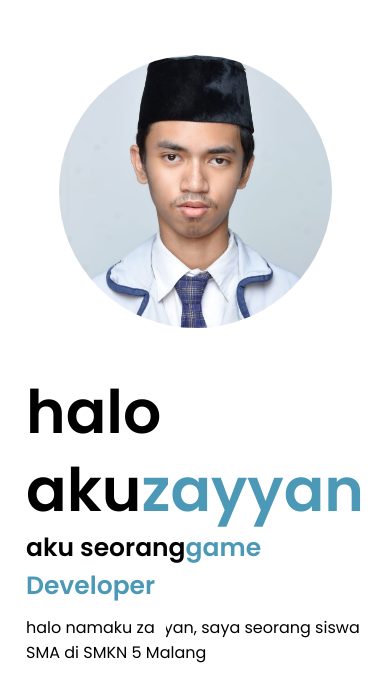
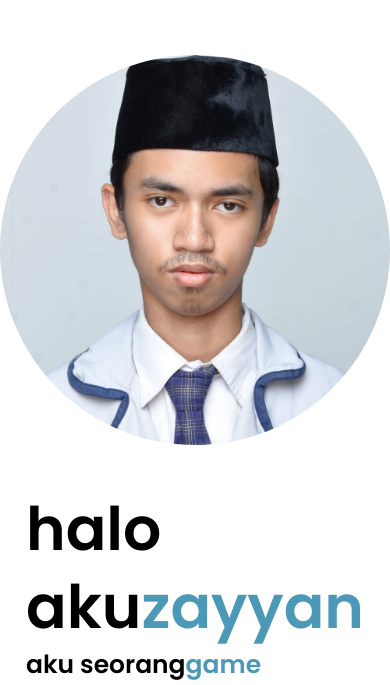
Before and after one commit to iyan1038/iyan1038.github.io, a PHP site: page / in a window 390 px wide. Shown: the part 85-770 px from the top of the page. Run offline with PHP 8.4, Linux system fonts and the light colour scheme.

Commit message:
Refactor style.css for improved layout and design

```diff
--- a/style.css
+++ b/style.css
@@ -280,7 +280,7 @@ span{
 }
 
 @media(max-width:995px){
-    /* Munculkan ikon di layar kecil */
+
     #menu-icon {
         display: block;
     }
@@ -288,15 +288,15 @@ span{
     nav{
         position: absolute;
         display: none;
-        /* ubah top agar tidak tertutup header, misalnya: */
+
         top: 100%;
-        /* ... sisa kode nav Anda ... */
+
     }
     /* ... */
 }
 
     .home-img img{
-        width: 70vw;
+        width: 100vw;
         margin-top: 4rem;
     }
 }
```
